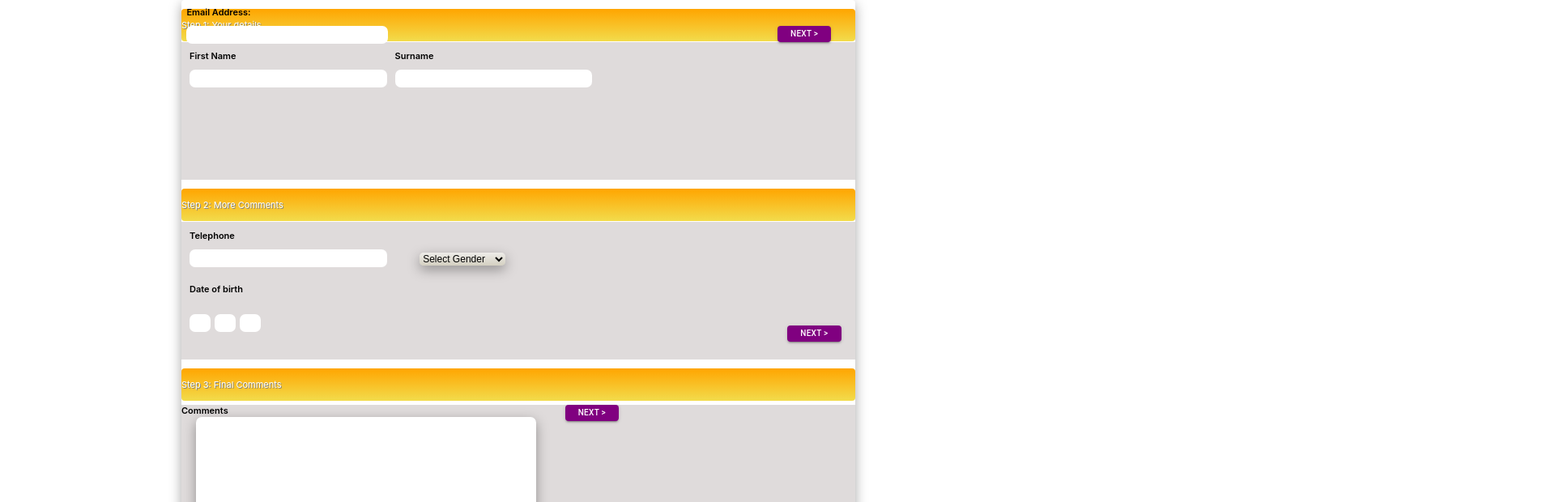
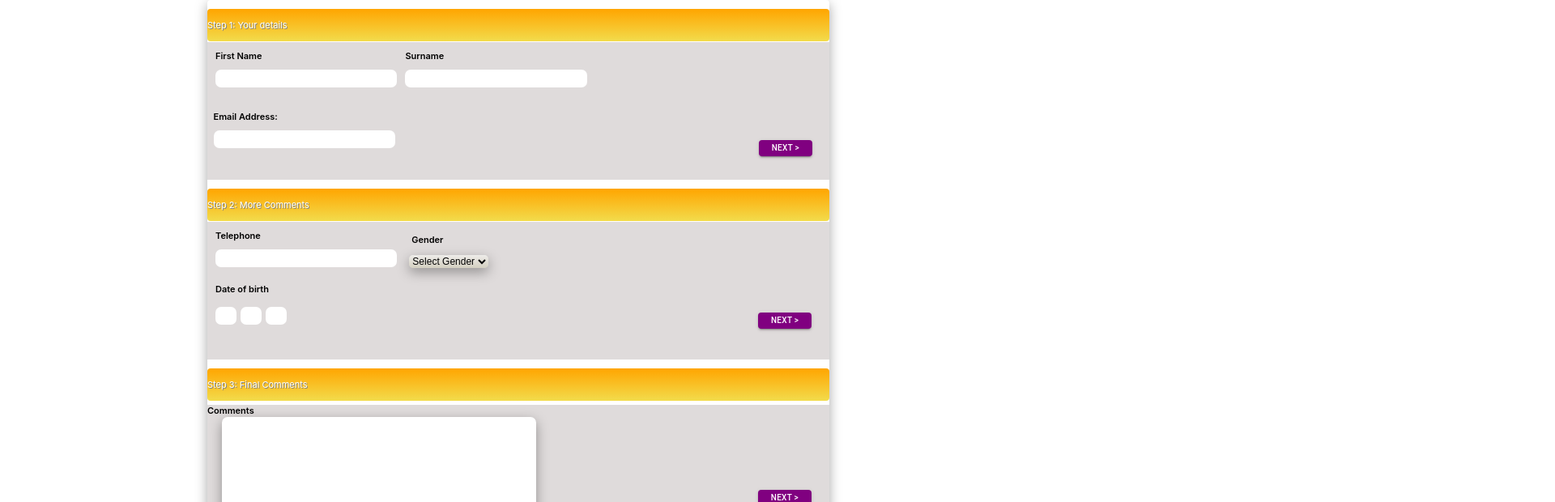
Before and after one commit to TyroneKong/Finer-Vision, a React (Vite) app in the folder FinerVisionform/: page / in a window 1280 px wide. Shown: the part 200-820 px from the top of the page at 81% size, 1920 px wide, since content can reach past the window. Built offline with nearby package versions, Linux system fonts and the light colour scheme.

Commit message:
added duplicate checks

```diff
--- a/FinerVisionform/src/components/step1/Step1.jsx
+++ b/FinerVisionform/src/components/step1/Step1.jsx
@@ -31,7 +31,8 @@ export const Step1 = ({
           Surname
           <input onChange={handleSurname} value={surname} />
           <div style={{ color: "red" }}>{surnameError}</div>
-          <div className="form__email-container">
+        </label>
+
         <label className="form__email">
           Email Address:
           <input
@@ -41,8 +42,6 @@ export const Step1 = ({
             name="email"
           />
           <div style={{ color: "red" }}>{emailError}</div>
-            </label>
-          </div>
           <div className="button__step1">
             <Button
               className="step1Button"
--- a/FinerVisionform/src/components/step1/Step1.scss
+++ b/FinerVisionform/src/components/step1/Step1.scss
@@ -1,31 +1,35 @@
+@use "../../styles/partials/mixins" as *;
+
 .form {
+  border-radius: 0.25rem;
+
+  width: 60%;
+
+  font-size: 0.6875rem;
   &-container {
-    margin-top: 200px;
+    margin-top: 12.5rem;
     display: flex;
     justify-content: center;
     align-items: center;
   }
-  border-radius: 4px;
-
-  width: 65%;
-  font-size: 11px;
 
   &__yourdetails {
-    padding: 10px;
+    padding: 0.625rem;
     display: flex;
-    height: 150px;
-    margin-top: -10px;
+    height: 9.375rem;
+    margin-top: -0.625rem;
 
     column-gap: 10px;
     background-color: rgba(187, 180, 180, 0.476);
     &-title {
-      text-shadow: 1px 1px grey;
+      cursor: pointer;
+      text-shadow: 0.0625rem 0.0625rem grey;
       text-align: left;
       display: flex;
       align-items: center;
       color: white;
-      border-radius: 4px;
-      height: 40px;
+      border-radius: 0.25rem;
+      height: 2.5rem;
       width: 100%;
       background: linear-gradient(orange, rgba(238, 208, 17, 0.752));
     }
@@ -50,20 +54,23 @@
     row-gap: 10px;
   }
   &__email {
+    font-weight: 600;
     display: flex;
     flex-direction: column;
+    width: 30%;
     text-align: left;
     row-gap: 10px;
-    width: 97%;
-
-    &-container {
-      position: absolute;
-      top: 26%;
-      left: 18%;
-      width: 20%;
+    position: relative;
+    top: 50%;
+    right: 63%;
+    @include responsive(mobile) {
+      right: 64%;
     }
-    &-main {
-      display: flex;
+    @include responsive(tablet-port) {
+      right: 64%;
+    }
+    @include responsive(desktop) {
+      right: 61.4%;
     }
   }
 }
--- a/FinerVisionform/src/components/step2/Step2.jsx
+++ b/FinerVisionform/src/components/step2/Step2.jsx
@@ -37,13 +37,13 @@ export const Step2 = ({
           <div style={{ color: "red" }}>{telephoneError}</div>
           Date of birth
         </label>
+        <label className="form__gender"> Gender</label>
 
         <select className="form__moreComments-select" onChange={handleGender}>
           <option>Select Gender</option>
           <option>Male</option>
           <option>Female</option>
         </select>
-
         <label className="form__DOB">
           <input
             onChange={handleDay}
@@ -67,7 +67,6 @@ export const Step2 = ({
         <div className="dobError" style={{ color: "red" }}>
           {DOBError}
         </div>
-
         <div className="button__step2">
           <Button
             className="step2Button"
--- a/FinerVisionform/src/components/step2/Step2.scss
+++ b/FinerVisionform/src/components/step2/Step2.scss
@@ -3,18 +3,18 @@
     display: flex;
     flex-direction: column;
     height: 150px;
-    padding: 10px;
-    margin-top: -10px;
+    padding: 0.625rem;
+    margin-top: -0.625rem;
     background-color: rgba(187, 180, 180, 0.476);
     &-paragraph {
-      text-shadow: 1px 1px grey;
-
+      text-shadow: 0.0625rem 0.0625rem grey;
+      cursor: pointer;
       color: white;
-      border-radius: 4px;
+      border-radius: 0.25rem;
       display: flex;
       align-items: center;
       width: 100%;
-      height: 40px;
+      height: 2.5rem;
       text-align: left;
       background: linear-gradient(orange, rgba(238, 208, 17, 0.752));
     }
@@ -28,41 +28,34 @@
     row-gap: 10px;
   }
   &__gender {
-    font-weight: 400;
+    font-weight: 600;
+    position: relative;
+    bottom: 50%;
+    right: 15%;
   }
-  &__select {
-    font-weight: 400;
-    margin-top: -80px;
-    display: flex;
-    flex-direction: column;
-    width: 30%;
-    text-align: left;
-    row-gap: 10px;
-  }
+
   &__DOB {
     display: flex;
     column-gap: 5px;
     position: relative;
-    top: 5%;
+    bottom: 10%;
 
     &--field {
       &1 {
-        width: 22px;
+        width: 1.375rem;
       }
       &2 {
-        width: 22px;
+        width: 1.375rem;
       }
       &3 {
-        width: 22px;
+        width: 1.375rem;
       }
     }
     &-select {
       width: 20%;
       position: relative;
       left: 40%;
-      bottom: 66%;
-      &-input {
-      }
+      bottom: 60%;
     }
   }
 }
--- a/FinerVisionform/src/components/step3/Step3.scss
+++ b/FinerVisionform/src/components/step3/Step3.scss
@@ -1,38 +1,38 @@
 .form {
   &__finalComments {
     font-weight: 600;
-    height: 150px;
+    height: 9.375rem;
     text-align: left;
-    margin-top: -20px;
+    margin-top: -1.25rem;
     text-align: left;
     display: flex;
     background-color: rgba(187, 180, 180, 0.476);
 
     &-title {
-      text-shadow: 1px 1px grey;
-
+      text-shadow: 0.0625rem 0.0625rem grey;
+      cursor: pointer;
       color: white;
       display: flex;
       align-items: center;
-      border-radius: 4px;
-      height: 40px;
+      border-radius: 0.25rem;
+      height: 2.5rem;
       width: 100%;
       background: linear-gradient(orange, rgba(238, 208, 17, 0.752));
     }
 
     &-textarea {
-      box-shadow: rgba(0, 0, 0, 0.35) 0px 5px 15px;
+      box-shadow: rgba(0, 0, 0, 0.35) 0rem 0.3125rem 0.9375rem;
       border: 0;
-      border-radius: 7px;
+      border-radius: 0.4375rem;
       width: 100%;
       height: 100%;
-      margin-left: -40px;
+      margin-left: -2.5rem;
       &-container {
         position: relative;
         top: 10%;
         width: 50%;
 
-        height: 120px;
+        height: 7.5rem;
       }
     }
   }
--- a/FinerVisionform/src/form/Form.jsx
+++ b/FinerVisionform/src/form/Form.jsx
@@ -42,6 +42,8 @@ export const Form = () => {
   // focus on input upon clicking next
   const telephoneRef = useRef();
   const commentRef = useRef();
+
+  const [data, setData] = useState([]);
 
   //reset all forms
 
@@ -149,7 +151,50 @@ export const Form = () => {
     axios
       .get("http://localhost:8080/formdata")
       .then((response) => {
-        console.log(response.data);
+        setData(response.data);
+      })
+      .catch((err) => {
+        console.log(err);
+      });
+  };
+
+  // display alert depending on duplicate
+  const duplicateAlert = (telephoneData, emailData) => {
+    if (emailData.includes(userInput.email)) {
+      Swal.fire({
+        icon: "error",
+        title: "Oops...",
+        text: "Email already exists!",
+      });
+    }
+    if (telephoneData.includes(Number(userInput.telephone.slice(1)))) {
+      Swal.fire({
+        icon: "error",
+        title: "Oops...",
+        text: "Phone number already exists!",
+      });
+      if (
+        telephoneData.includes(Number(userInput.telephone.slice(1))) &&
+        emailData.includes(userInput.email)
+      ) {
+        Swal.fire({
+          icon: "error",
+          title: "Oops...",
+          text: "Phone number and email already exist!",
+        });
+      }
+    }
+  };
+
+  //
+  const checkForDuplicates = () => {
+    axios
+      .get("http://localhost:8080/formdata")
+      .then((response) => {
+        setData(response.data);
+        const alltelephone = data.map((phone) => phone.telephone);
+        const allEmail = data.map((email) => email.email);
+        duplicateAlert(alltelephone, allEmail);
       })
       .catch((err) => {
         console.log(err);
@@ -183,7 +228,6 @@ export const Form = () => {
       setStep1FormValid(true);
       telephoneRef.current.focus();
     }
-    console.log(step1FormValid);
   };
 
   const step2Validation = () => {
@@ -198,12 +242,14 @@ export const Form = () => {
       setStep2FormValid(true);
       setDOB(DateOfBirth);
     }
-    console.log(step2FormValid);
   };
 
   const step3Validation = (e) => {
     e.preventDefault();
     postData();
+    checkForDuplicates();
+    step1Validation();
+    step2Validation();
 
     if (step1FormValid && step2FormValid === true) {
       Swal.fire({
@@ -212,6 +258,7 @@ export const Form = () => {
         showConfirmButton: false,
         timer: 1500,
       });
+      resetForm();
     } else {
       Swal.fire({
         icon: "error",
--- a/FinerVisionform/src/form/Form.scss
+++ b/FinerVisionform/src/form/Form.scss
@@ -6,14 +6,14 @@
 
 input {
   border-radius: 7px;
-  height: 20px;
+  height: 1.25rem;
   border: 0;
 }
 
 button {
   color: white;
-  font-size: 11px;
-  height: 20px;
+  font-size: 0.6875rem;
+  height: 1.25rem;
 }
 .button {
   background: linear-gradient(rgb(23, 11, 113), rgba(149, 149, 147, 0.752));
@@ -21,9 +21,9 @@ button {
 
 .show {
   color: white;
-  margin-top: -30px;
+  margin-top: -1.875rem;
   width: 100%;
-  height: 40px;
+  height: 2.5rem;
   background: linear-gradient(orange, rgba(238, 208, 17, 0.752));
 }
 .hide {
@@ -34,40 +34,63 @@ button {
   font-weight: 600;
   text-align: left;
   position: relative;
-  top: 10%;
+  top: 3%;
 }
-
-.invalid {
-  border: 2px solid red;
-}
-
-.valid {
-  border: 0;
-}
-
 .button__step1 {
-  width: 100%;
-  position: absolute;
-  top: 29%;
-  left: 75%;
+  position: relative;
+  left: 300%;
+  bottom: 20%;
+  @include responsive(mobile) {
+    left: 275%;
+  }
+  @include responsive(tablet-port) {
+    left: 286%;
+  }
+  @include responsive(desktop) {
+    left: 310%;
+  }
 }
 
 .button__step2 {
   position: relative;
-  left: 45%;
+  left: 44%;
+  bottom: 20%;
+  @include responsive(mobile) {
+    left: 40%;
+  }
+  @include responsive(tablet-port) {
+    left: 42%;
+  }
+  @include responsive(desktop) {
+    left: 45%;
+  }
 }
 
 .button__step3 {
+  position: relative;
+  left: 31%;
+  top: 70%;
+  @include responsive(mobile) {
+    left: 20%;
+  }
+  @include responsive(tablet-port) {
+    left: 24%;
+  }
+  @include responsive(desktop) {
+    left: 38.5%;
+  }
 }
 
 select {
-  font-size: 12px;
-  box-shadow: rgba(0, 0, 0, 0.35) 0px 5px 15px;
+  font-size: 0.75rem;
+  box-shadow: rgba(0, 0, 0, 0.35) 0rem 0.3125rem 0.9375rem;
   border: 0;
-  border-radius: 5px;
+  border-radius: 0.3125rem;
   width: 13%;
   position: relative;
-  bottom: 35%;
-  left: 35%;
+  right: 12%;
+  bottom: 42%;
+  left: 32%;
+
   background: linear-gradient(rgb(238, 236, 233), rgba(208, 204, 184, 0.752));
 }
```
Lines whose indentation alone changed are shown as unchanged.
